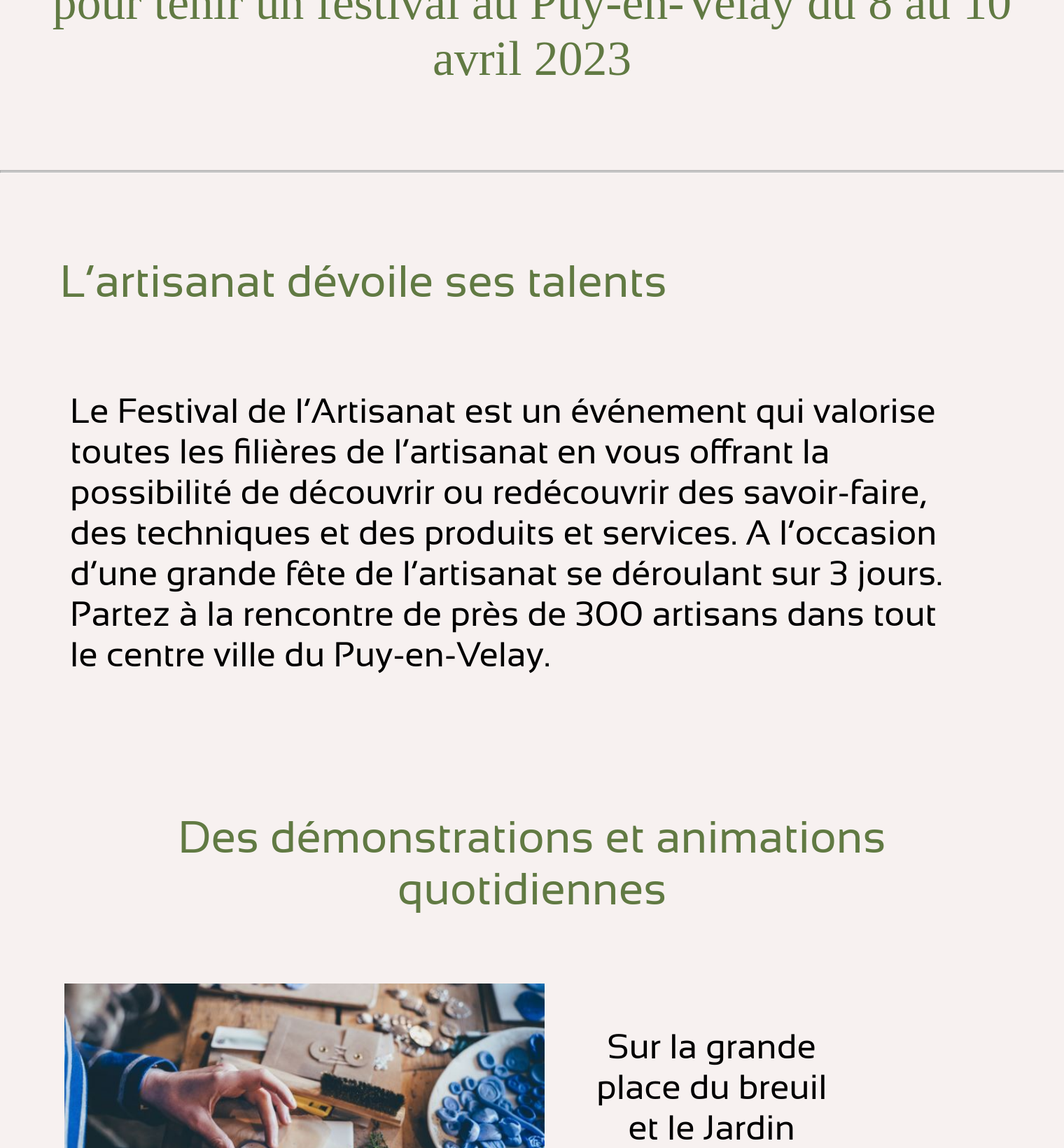
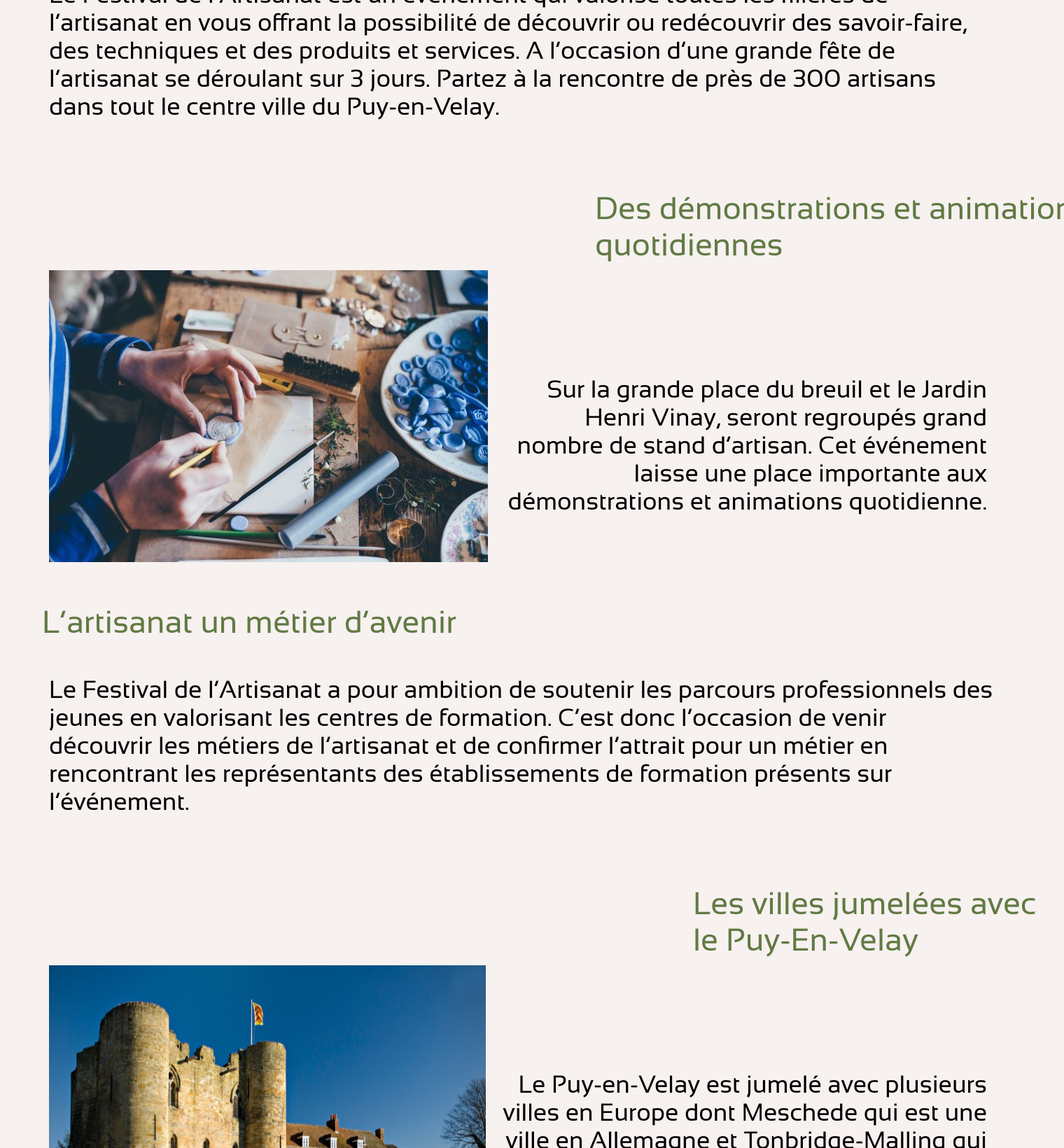
Before and after one commit to leonardmazenod/webweekFAP, a PHP site: page /festival.php in a window 1520 px wide; the page is wider, and only the part inside the window is pictured. Shown: the part 520-2160 px from the top of that part at 70% size. Run offline with PHP 8.4, Linux system fonts and the light colour scheme; some libraries are stand-ins or nearby versions; some web fonts are replaced.

Commit message:
Mise à jour final

```diff
--- a/ajout/ajouter/ajouter_boutique.php
+++ b/ajout/ajouter/ajouter_boutique.php
@@ -11,7 +11,7 @@
 <?php include '../../navbar.php';?>
 <div class="ajouter_event">
 <?php
-$connection=new PDO('mysql:host=localhost;port=3306;dbname=festival','root','');
+include ('../../connection_bdd.php');
 $nomboutique=$_POST['nom'];
 $typeboutique=$_POST['type'];
 $xcoordboutique=$_POST['xcoord'];
--- a/ajout/ajouter/ajouter_event.php
+++ b/ajout/ajouter/ajouter_event.php
@@ -11,7 +11,7 @@
 <?php include '../../navbar.php';?>
 <div class="ajouter_event">
 <?php
-$connection=new PDO('mysql:host=localhost;port=3306;dbname=festival','root','');
+include ('../../connection_bdd.php');
 $nomevent=$_POST['nom'];
 $xcoordevent=$_POST['xcoord'];
 $ycoordevent=$_POST['ycoord'];
--- a/ajout/ajouter/ajouter_participant.php
+++ b/ajout/ajouter/ajouter_participant.php
@@ -17,7 +17,7 @@ else{
   $id_event=$_POST['event'];
 }
 
-$connection=new PDO('mysql:host=localhost;port=3306;dbname=festival','root','');
+include ('../../connection_bdd.php');
 $nom=$_POST['nom'];
 $prenom=$_POST['prenom'];
 $email=$_POST['email'];
--- a/ajout/ajouter/ajouter_stand.php
+++ b/ajout/ajouter/ajouter_stand.php
@@ -11,7 +11,7 @@
 <?php include '../../navbar.php';?>
 <div class="ajouter_event">
 <?php
-$connection=new PDO('mysql:host=localhost;port=3306;dbname=festival','root','');
+include ('../../connection_bdd.php');
 $nomstand=$_POST['nom'];
 $typestand=$_POST['type'];
 $xcoordstand=$_POST['xcoord'];
--- a/css/style.css
+++ b/css/style.css
@@ -750,51 +750,43 @@ footer .nav a:hover {
 .GDtitre_1{
     display: flex;
     color: #617A43;
-    font-size: 8.7vh;
+    font-size: 50px;
     font-family: "engage";
     text-align: center;
-    padding: 26.6vw 8.9vh 7.8vw 8.9vh;
+    padding: 170px 50px 50px 50px;
 }
 .titre_1{
     display: flex;
-    padding: 7.8vw 0vw 0vw 10.7vh;
-    font-size: 8.05vh;
+    padding: 50px 0px 0px 60px;
+    font-size: 45px;
     color: #617A43;
 
 }
 .descr_1{
     display: flex ;
-    padding: 7.8vw 17.8vh 7.8vw 12.5vh ;
-    font-size: 6.2vh;
+    padding: 50px 100px 50px 70px ;
+    font-size: 35px;
     text-align: left;
 }
 .titre_2{
     display: flex;
-    text-align: center;
-    padding: 5VW;
-    font-size: 8.05vh;
+    width: 50vw;
+    padding: 50px 0px 0px 850px;
+    font-size: 45px;
     color: #617A43;
 }
-.photo{
-    display: flex;
-    width: 100vw;
-}
+
 .descr_2{
-    display: flex;
-    width: 55vw;
-    font-size: 6.2vh;
-    text-align: center;
-    padding: 4vw ;
+    width: 60vw;
+    font-size: 35px;
+    text-align: right;
+    justify-content: space-around;
+    padding: 150px 100px 20px 10px ;
 
-  }
-  .descr_2_2{
-      display: none;
   }
   .flex-photo_1{
     display: flex;
-    height: 30vw;
-    width: 45vw;
-    padding: 1.5vw 1.1vh 1.5vw 11.5vh ;
+    padding: 10px 10px 10px 70px ;
   }
 
 .flex-artisan {
@@ -803,44 +795,41 @@ footer .nav a:hover {
 }
 .titre_3{
     display: flex;
-    text-align: center;
-    padding: 10vw;
-    font-size: 8.05vh;
+    padding: 50px 0px 0px 60px;
+    font-size: 45px;
     color: #617A43;
 }
 
 .descr_3{
     display: flex ;
     padding: 50px 100px 50px 70px ;
-    font-size: 6.2vh;
+    font-size: 35px;
     text-align: left;
 }
 
 .titre_4{
     display: flex;
-    text-align: center;
-    padding: 3vw;
-    font-size: 8.05vh;
+    padding: 50px 0px 0px 990px;
+    font-size: 45px;
     color: #617A43;
 }
 .descr_4{
-    display: flex;
-    width: 55vw;
-    font-size: 6.2vh;
-    text-align: center;
-    padding: 4vw ;
+    font-size: 35px;
+    text-align: right;
+    justify-content: space-around;
+    padding: 150px 100px 20px 10px ;
 
-  }
-  .descr_4_2{
-      display: none;
   }
 .flex-photo_2{
     display: flex;
-    height: 30vw;
-    width: 45vw;
-    padding: 7.5vw 1.1vh 1.5vw 11.5vh ;
+    padding: 10px 10px 10px 70px ;
   }
 
+/****************************** PAGE CLASS ******************************/
+
+.pasdev {
+    font-size: 15px;
+}
 
 /****************************** PAGE CONTACT ******************************/
 
```
Also changed, not shown: other parts of css/style.css (+2 -87 lines), ajout/ajouter/img_bdd/087b0123d7718bfc26ef8eb25daacf68.jfif (added), ajout/ajouter/img_bdd/16a1f03355340b8695bb4e6a53f8aab9.jfif (added), ajout/ajouter/img_bdd/17c6d62d57db3cc73e1121f71c706dbe.jfif (added), ajout/ajouter/img_bdd/1eec8059a503c7d3fd37b5895848c2bf.jfif (added), ajout/ajouter/img_bdd/5409d89e46ebf0d6ca880c3c9b555909.jfif (added), ajout/ajouter/img_bdd/65badd6a211e325749cafd84e5ebb95d.jfif (added), ajout/ajouter/img_bdd/6e6c9b9545b6cf74032b267c2cd048ba.jfif (added), ajout/ajouter/img_bdd/8da23d198dad01cb7f63f3bae037e0db.jfif (added), ajout/ajouter/img_bdd/ba7213458ed5b045b2f6ed652e63977c.jfif (added), ajout/ajouter/img_bdd/c5c0097d7486c31beda9e8bead76e6d7.jfif (added), ajout/ajouter/img_bdd/c994e873a19bb9202984dacebfef18bf.jfif (added).
